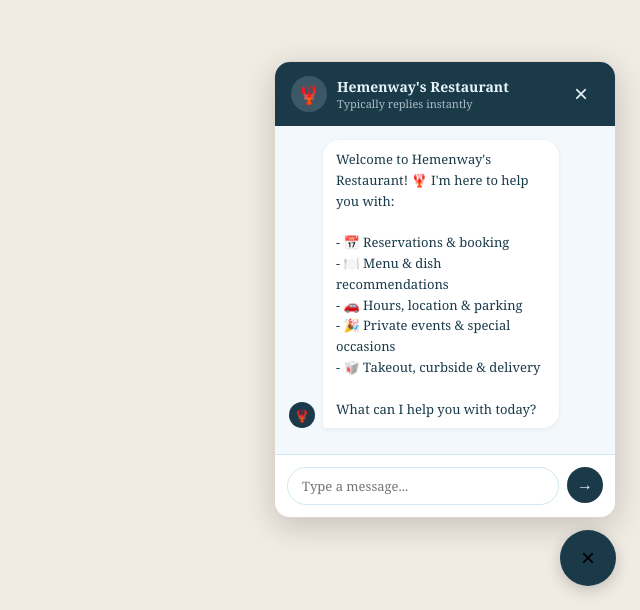
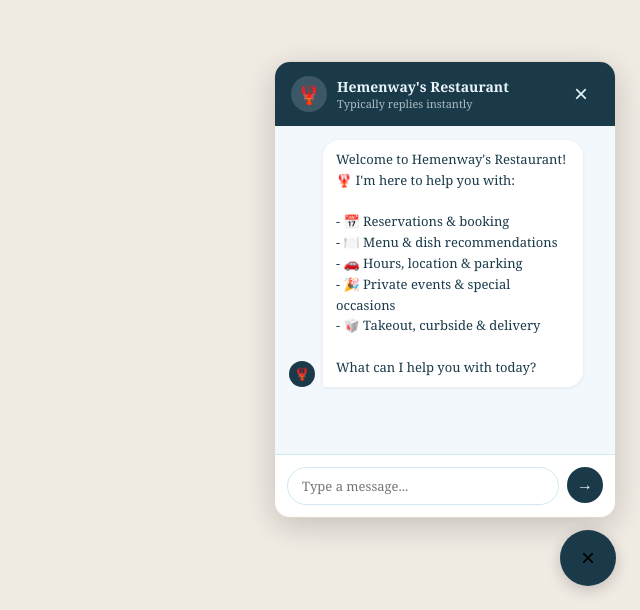
Before and after one commit to jguglielmo16/restaurant-chatbot, a Next.js app: page / in a window 1280 px wide. Shown: the part 190-800 px from the top of the page, without its empty margins (640-1280 px from the left). Built offline with nearby package versions, Linux system fonts and the light colour scheme.

Commit message:
Update page.js

```diff
--- a/app/page.js
+++ b/app/page.js
@@ -112,22 +112,24 @@
     setLoading(false);
   };
 
-  const chatWindowStyle = isMobile ? {
+  return (
+    <>
+      <div style={{
         position: "fixed",
-    bottom: 0,
-    left: 0,
-    right: 0,
-    width: "100%",
-    borderRadius: "16px 16px 0 0",
-    maxHeight: "85vh",
+        bottom: "24px",
+        right: "24px",
         display: "flex",
         flexDirection: "column",
-    background: "#fff",
-    boxShadow: "0 -4px 32px rgba(0,0,0,0.18)",
-    border: "1px solid #e0d6c8",
+        alignItems: "flex-end",
+        gap: "12px",
         zIndex: 9999,
-  } : {
-    width: "340px",
+        fontFamily: "Georgia, serif",
+        width: isMobile ? "calc(100vw - 48px)" : "340px",
+      }}>
+
+        {isOpen && (
+          <div style={{
+            width: "100%",
             background: "#fff",
             borderRadius: "16px",
             overflow: "hidden",
@@ -135,33 +137,14 @@
             border: "1px solid #e0d6c8",
             display: "flex",
             flexDirection: "column",
-  };
-
-  return (
-    <>
-      {isMobile && isOpen && (
-        <div
-          onClick={() => setIsOpen(false)}
-          style={{
-            position: "fixed", inset: 0,
-            background: "rgba(0,0,0,0.3)",
-            zIndex: 9998
-          }}
-        />
-      )}
+          }}>
 
             <div style={{
-        position: "fixed", bottom: "24px", right: "24px",
-        display: "flex", flexDirection: "column", alignItems: "flex-end",
-        gap: "12px", zIndex: 9999, fontFamily: "Georgia, serif"
-      }}>
-
-        {isOpen && (
-          <div style={chatWindowStyle}>
-
-            <div style={{
-              background: "#1a3a4a", padding: "14px 16px",
-              display: "flex", alignItems: "center", gap: "10px",
+              background: "#1a3a4a",
+              padding: "14px 16px",
+              display: "flex",
+              alignItems: "center",
+              gap: "10px",
               flexShrink: 0
             }}>
               <div style={{
@@ -185,15 +168,13 @@
             </div>
 
             <div style={{
-              flex: 1,
               overflowY: "auto",
               padding: "14px",
               background: "#f2f8fb",
               display: "flex",
               flexDirection: "column",
               gap: "10px",
-              minHeight: isMobile ? "200px" : "300px",
-              maxHeight: isMobile ? "55vh" : "300px",
+              height: isMobile ? "260px" : "300px",
             }}>
               {messages.map((msg, i) => (
                 <div key={i} style={{
@@ -212,7 +193,7 @@
                     color: msg.role === "user" ? "#e8f4f8" : "#1a3a4a",
                     padding: "9px 13px",
                     borderRadius: msg.role === "user" ? "16px 16px 2px 16px" : "16px 16px 16px 2px",
-                    maxWidth: isMobile ? "75%" : "210px",
+                    maxWidth: "75%",
                     fontSize: isMobile ? "15px" : "13px",
                     lineHeight: "1.6",
                     boxShadow: "0 1px 4px rgba(0,0,0,0.07)",
@@ -240,9 +221,12 @@
             </div>
 
             <div style={{
-              display: "flex", padding: isMobile ? "14px" : "12px",
-              background: "#fff", borderTop: "1px solid #d0e8f0",
-              gap: "8px", flexShrink: 0
+              display: "flex",
+              padding: isMobile ? "14px" : "12px",
+              background: "#fff",
+              borderTop: "1px solid #d0e8f0",
+              gap: "8px",
+              flexShrink: 0
             }}>
               <input
                 ref={inputRef}
@@ -251,10 +235,13 @@
                 onKeyDown={(e) => e.key === "Enter" && sendMessage()}
                 placeholder="Type a message..."
                 style={{
-                  flex: 1, padding: isMobile ? "12px 16px" : "9px 14px",
-                  borderRadius: "20px", border: "1px solid #d0e8f0",
+                  flex: 1,
+                  padding: isMobile ? "12px 16px" : "9px 14px",
+                  borderRadius: "20px",
+                  border: "1px solid #d0e8f0",
                   fontSize: isMobile ? "16px" : "13px",
-                  outline: "none", fontFamily: "Georgia, serif"
+                  outline: "none",
+                  fontFamily: "Georgia, serif"
                 }}
               />
               <button onClick={sendMessage} style={{
@@ -268,16 +255,18 @@
           </div>
         )}
 
-        {!isMobile && (
-          <button onClick={() => setIsOpen(!isOpen)} style={{
+        <button
+          onClick={() => setIsOpen(!isOpen)}
+          style={{
             width: "56px", height: "56px", borderRadius: "50%",
             background: "#1a3a4a", border: "none", cursor: "pointer",
             fontSize: "24px", boxShadow: "0 4px 16px rgba(0,0,0,0.2)",
-            display: "flex", alignItems: "center", justifyContent: "center"
+            display: "flex", alignItems: "center", justifyContent: "center",
+            alignSelf: "flex-end",
+            flexShrink: 0
           }}>
           {isOpen ? "×" : "🦞"}
         </button>
-        )}
 
       </div>
     </>
```
Lines whose indentation alone changed are shown as unchanged.
